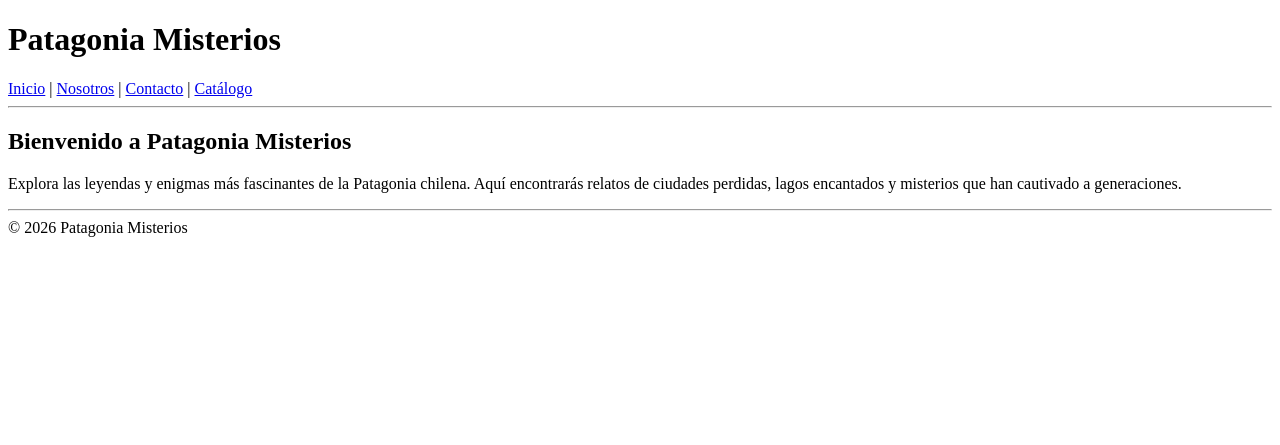
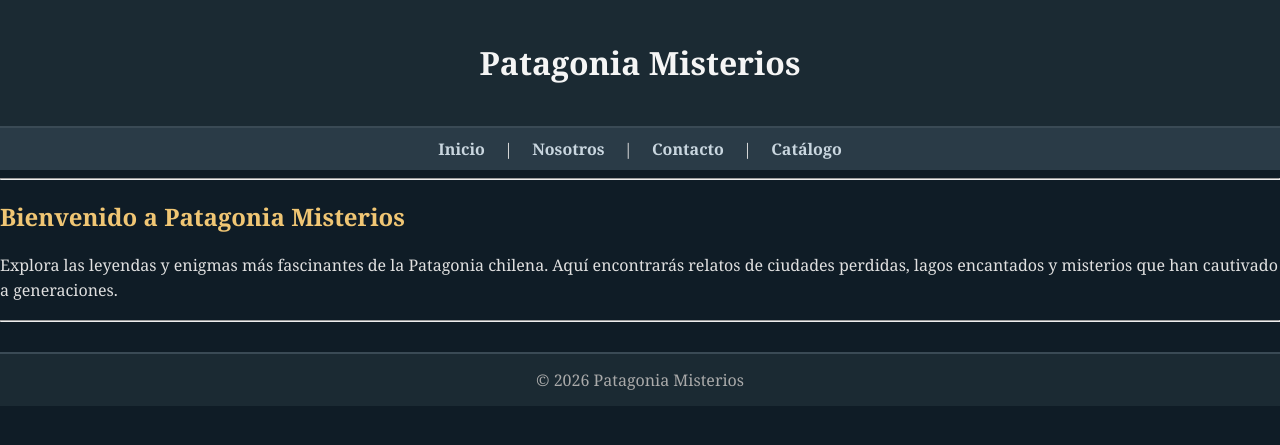
Before and after one commit to Aleluya1234/Patagonia_misterio, a Django app: page / in a window 1280 px wide. Shown: the top 445 px of the page. Run offline with Django 5.2, Linux system fonts and the light colour scheme.

Commit message:
Modifico el base.html y creo el css

```diff
--- /dev/null
+++ b/web/static/css/style.css
@@ -0,0 +1,50 @@
+body {
+    font-family: 'Georgia', serif;
+    background-color: #0f1c26; /* azul oscuro tipo noche patagónica */
+    color: #e0e0e0; /* texto claro */
+    margin: 0;
+    padding: 0;
+}
+
+header {
+    background-color: #1b2a33;
+    padding: 20px;
+    text-align: center;
+    color: #f5f5f5;
+    border-bottom: 2px solid #3a4a55;
+}
+
+nav {
+    background-color: #2a3b47;
+    padding: 10px;
+    text-align: center;
+}
+
+nav a {
+    color: #c9d6df;
+    text-decoration: none;
+    margin: 0 15px;
+    font-weight: bold;
+}
+
+nav a:hover {
+    color: #ffffff;
+    border-bottom: 2px solid #ffffff;
+}
+
+h2 {
+    color: #f0c674; /* dorado suave para títulos */
+}
+
+footer {
+    background-color: #1b2a33;
+    color: #aaa;
+    text-align: center;
+    padding: 15px;
+    margin-top: 30px;
+    border-top: 2px solid #3a4a55;
+}
+
+p, li {
+    line-height: 1.6;
+}
--- a/web/templates/base.html
+++ b/web/templates/base.html
@@ -1,6 +1,9 @@
 <!DOCTYPE html>
 <html lang="es">
 <head>
+  {% load static %}
+  <link rel="stylesheet" href="{% static 'css/style.css' %}">
+
   <meta charset="UTF-8">
   <title>Patagonia Misterios</title>
 </head>
```
